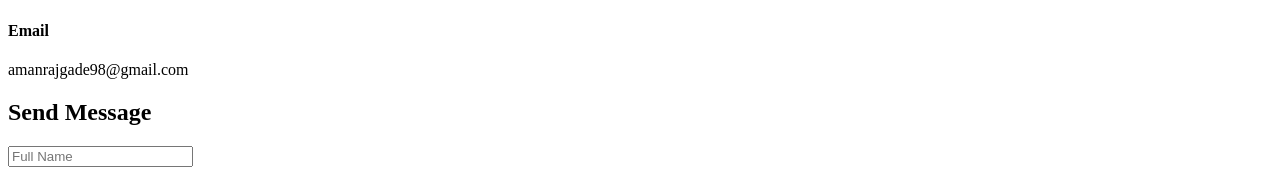
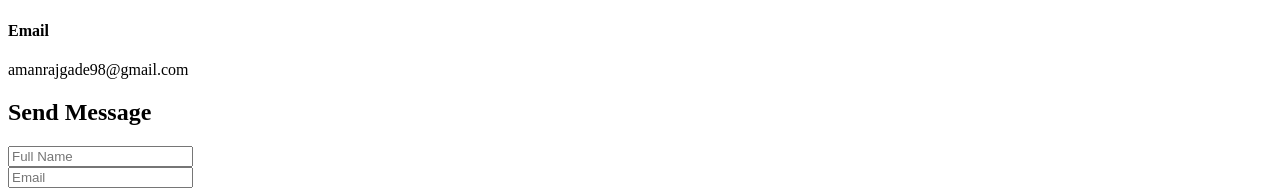
Before and after one commit to khardeaditya/icp-8.0-html-css-group-project-2, a plain HTML site: page about-pages/contactus.html in a window 1280 px wide. Shown: the part 1132-1328 px from the top of the page. Before the commit the page ends 1307 px from the top, so only its background shows below. Drawn offline with Linux system fonts and the light colour scheme; files whose address does not match are found by name.

Commit message:
label and texbox  added for email in form tag

```diff
--- a/about-pages/contactus.html
+++ b/about-pages/contactus.html
@@ -86,7 +86,10 @@
 
                 </div>
 
+                <div class="input-box">
+                  <input type="email" required="true" name=""placeholder ="Email">
 
+                </div>
 
 
 
```
